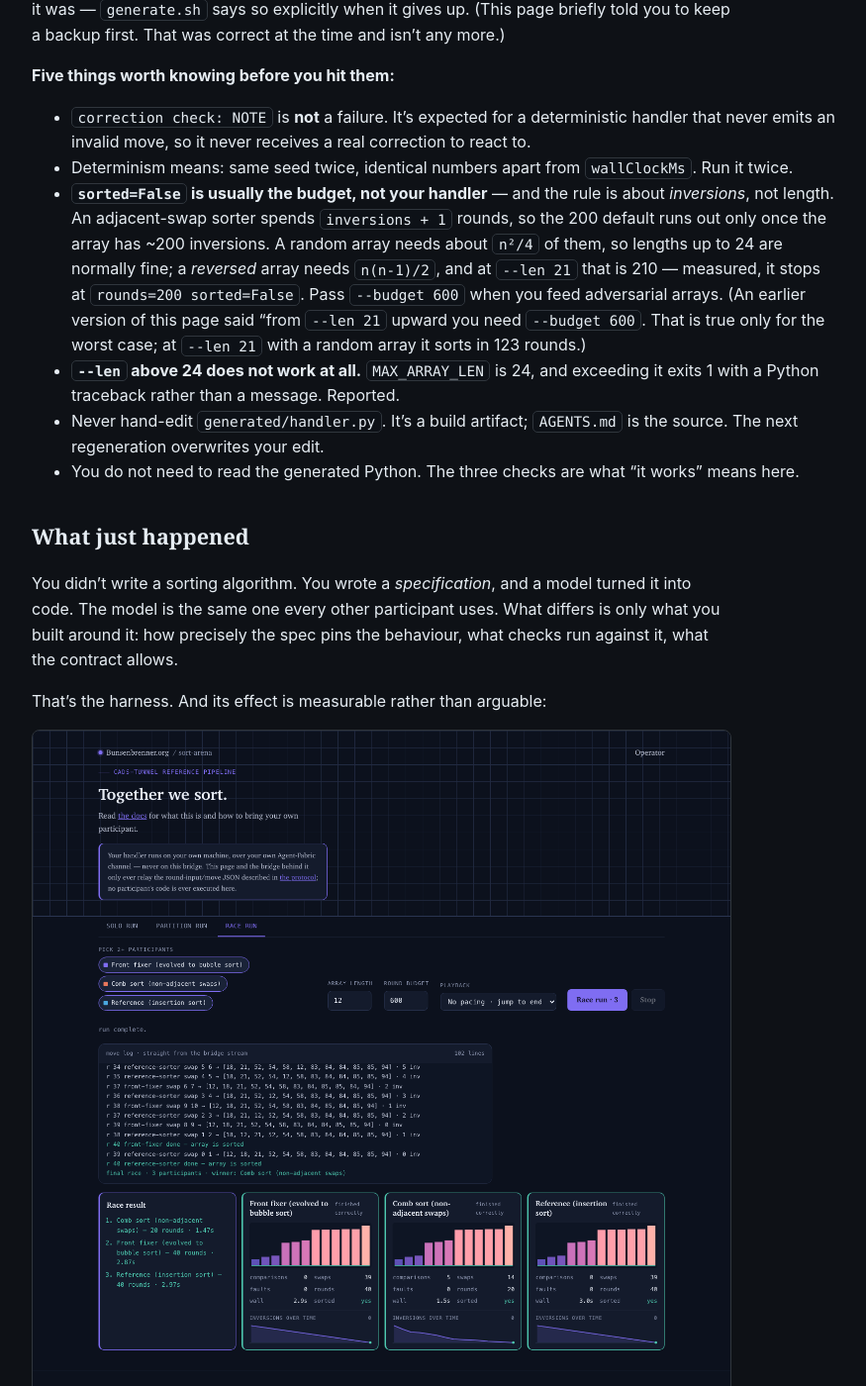
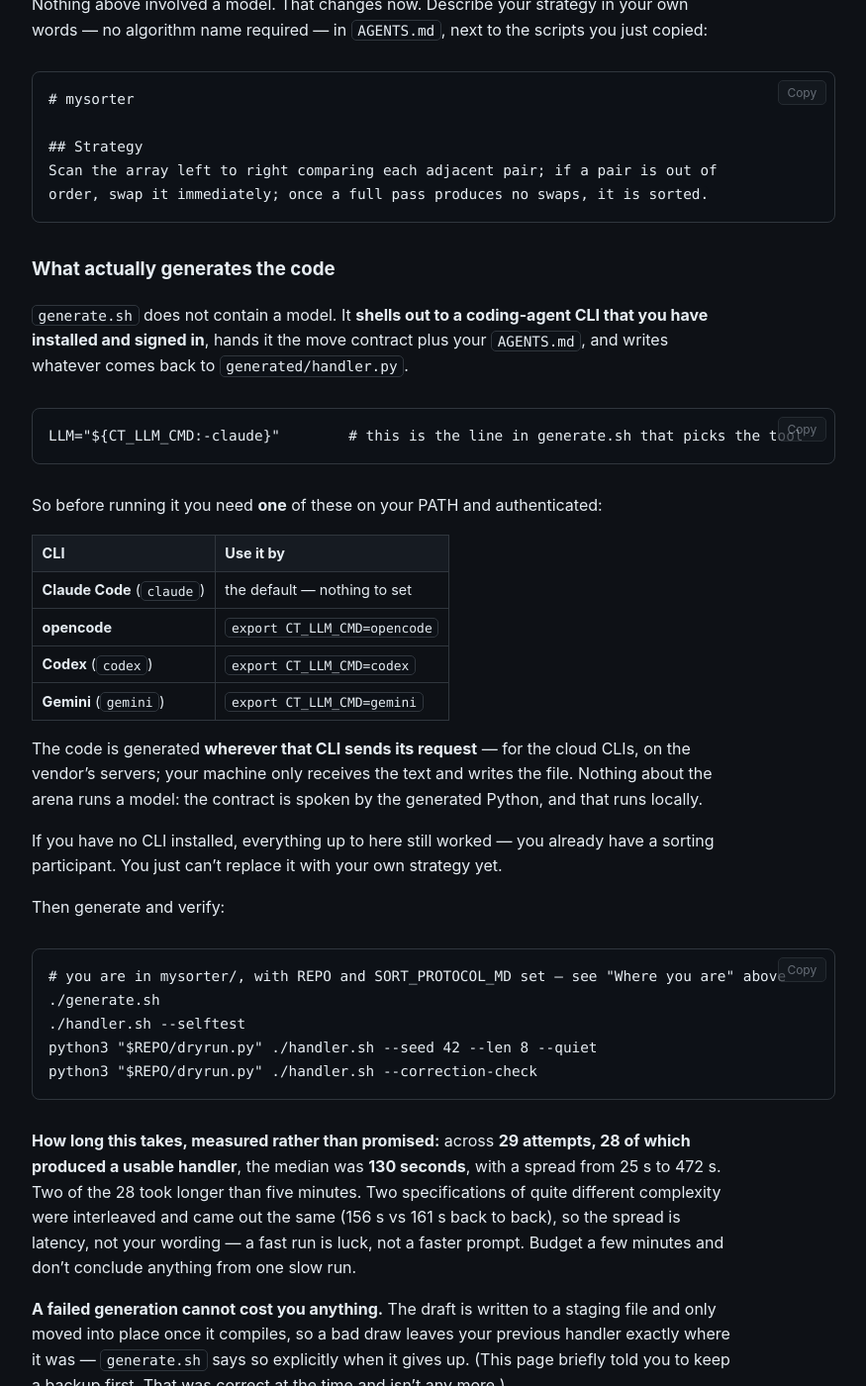
Before and after one commit to scimbe/CADS-DEMO-sort-docs, a Jekyll site: the page built from _tutorials/five-seconds.md, in a window 1280 px wide and 1400 px high, scrolled down 3789 px. Shown: the whole window at 99% size, without its empty margins (322-1197 px from the left). Built offline with Jekyll 4.4.1, drawn with Linux system fonts in a browser that asks for light colours; some of the changed text lies outside the part shown.

Commit message:
docs(five-seconds): say where you are and what runs the model
Two gaps a reader hit while following the page for real.

Navigation: REPO and SORT_PROTOCOL_MD are shell variables that die with the
terminal, and after cd "$REPO" for the local arena nothing says how to get
back. Adds an orientation block naming both directories, a re-entry snippet for
a fresh shell, and a one-line check that you are somewhere sensible.

The model: generate.sh shells out to ${CT_LLM_CMD:-claude}, which the page
never said. A reader could not tell which tool is invoked, that it has to be
installed and signed in, or where the generation physically happens. Now stated,
with the four CLIs and how to select one -- and with the reassurance that
without any CLI everything up to that point still worked.

````diff
--- a/_tutorials/five-seconds.md
+++ b/_tutorials/five-seconds.md
@@ -39,6 +39,33 @@ ever come from the repo: the move contract (`SORT_PROTOCOL_MD`) and `dryrun.py`.
 yours, and `git status` in the clone stays empty.
 
 No `chmod` is needed — `cp` carries the executable bit over.
+
+### Where you are, and how to get back
+
+Two directories now matter, and every command below assumes you are in the second one:
+
+```
+CADS-DEMO-sort/     the clone — you only ever read from it
+mysorter/           your participant — everything you run lives here
+```
+
+`REPO` and `SORT_PROTOCOL_MD` are shell variables. **They vanish when you close the terminal**, and
+nothing reminds you. Opening a new one, or coming back tomorrow, start with this:
+
+```bash
+cd /path/to/mysorter                                   # your participant directory
+export REPO="$(cd ../CADS-DEMO-sort && pwd)"           # adjust if your clone sits elsewhere
+export SORT_PROTOCOL_MD="$REPO/participants/CLAUDE.md"
+```
+
+A quick check that you are in the right place with the right variables set:
+
+```bash
+ls handler.sh generate.sh AGENTS.md && echo "$REPO" && ls "$SORT_PROTOCOL_MD"
+```
+
+If any of those complain, you are in the wrong directory or the variables are gone. Everything in
+this tutorial fails in confusing ways from the wrong directory, so it is worth the three seconds.
 
 ## 0:05 — It runs
 
@@ -93,9 +120,36 @@ Scan the array left to right comparing each adjacent pair; if a pair is out of
 order, swap it immediately; once a full pass produces no swaps, it is sorted.
 ```
 
+### What actually generates the code
+
+`generate.sh` does not contain a model. It **shells out to a coding-agent CLI that you have
+installed and signed in**, hands it the move contract plus your `AGENTS.md`, and writes whatever
+comes back to `generated/handler.py`.
+
+```bash
+LLM="${CT_LLM_CMD:-claude}"        # this is the line in generate.sh that picks the tool
+```
+
+So before running it you need **one** of these on your PATH and authenticated:
+
+| CLI | Use it by |
+|---|---|
+| **Claude Code** (`claude`) | the default — nothing to set |
+| **opencode** | `export CT_LLM_CMD=opencode` |
+| **Codex** (`codex`) | `export CT_LLM_CMD=codex` |
+| **Gemini** (`gemini`) | `export CT_LLM_CMD=gemini` |
+
+The code is generated **wherever that CLI sends its request** — for the cloud CLIs, on the vendor's
+servers; your machine only receives the text and writes the file. Nothing about the arena runs a
+model: the contract is spoken by the generated Python, and that runs locally.
+
+If you have no CLI installed, everything up to here still worked — you already have a sorting
+participant. You just can't replace it with your own strategy yet.
+
 Then generate and verify:
 
 ```bash
+# you are in mysorter/, with REPO and SORT_PROTOCOL_MD set — see "Where you are" above
 ./generate.sh
 ./handler.sh --selftest
 python3 "$REPO/dryrun.py" ./handler.sh --seed 42 --len 8 --quiet
````
